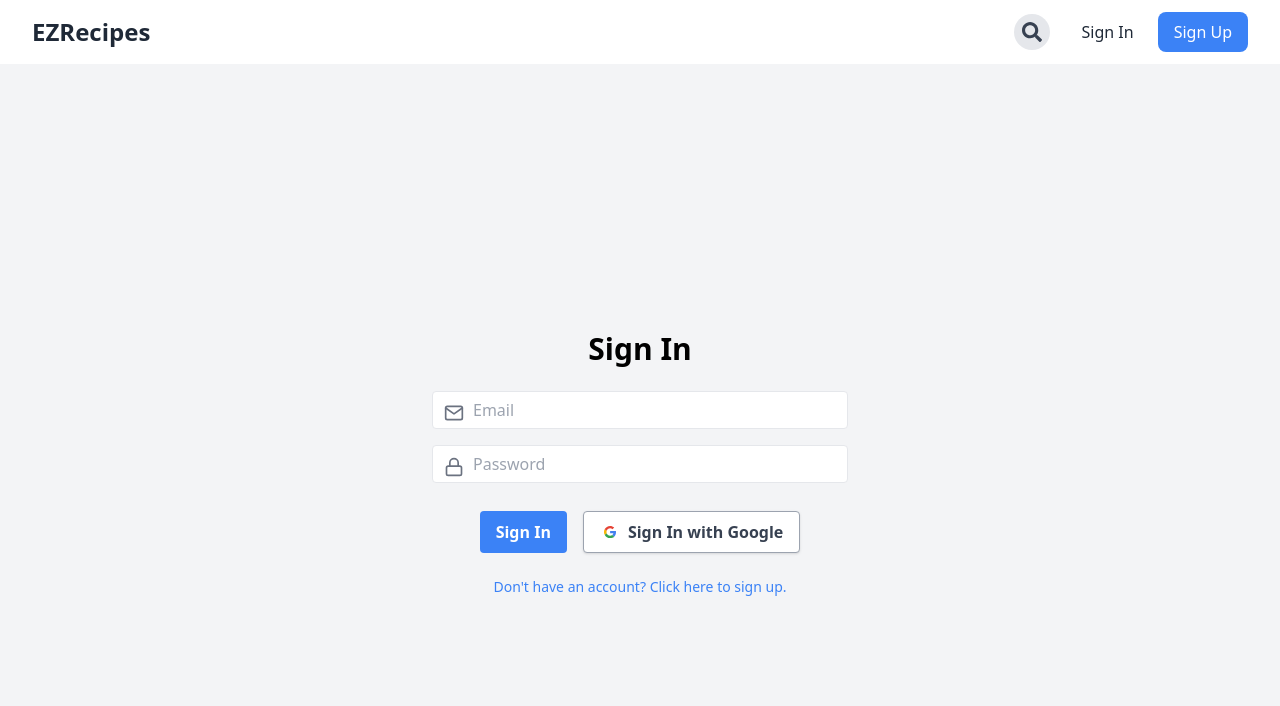
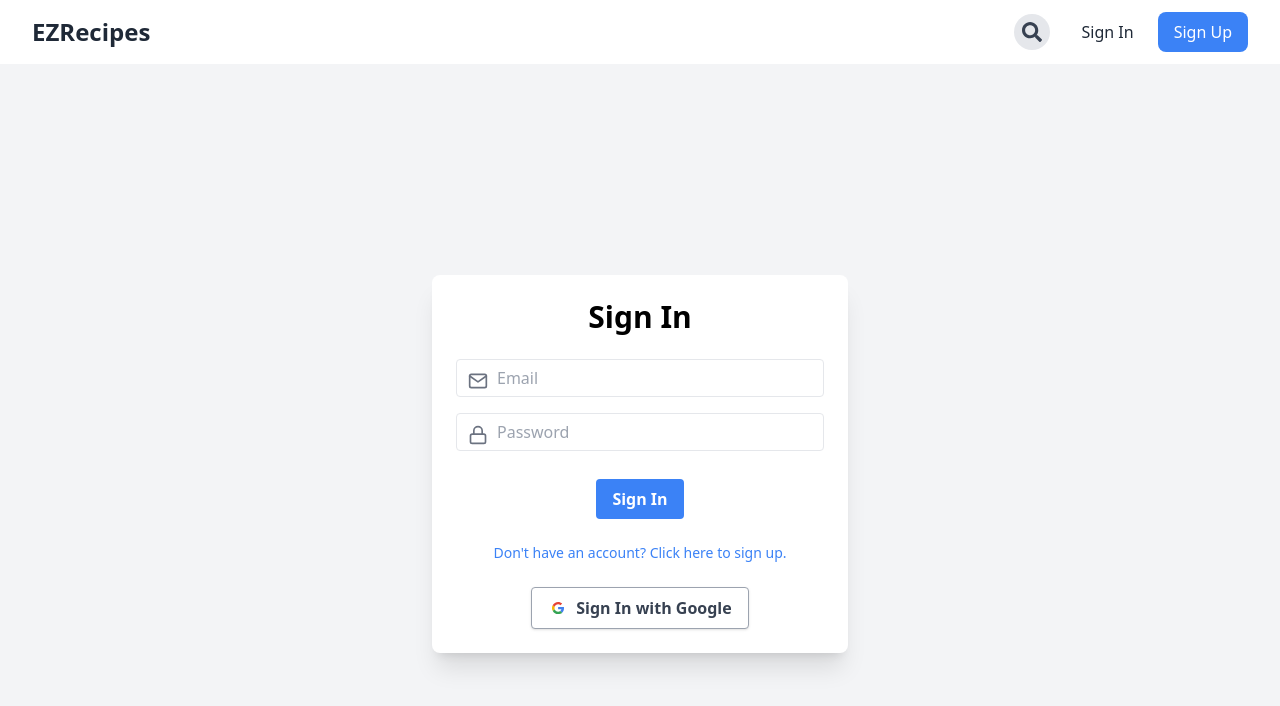
Before and after one commit to brianguyen97/ez-recipes, a React (Create React App) app: page /signin in a window 1280 px wide. Shown: the top 706 px of the page. Built offline with nearby package versions, Linux system fonts and the light colour scheme; no server answers.

Commit message:
Update Signin.jsx
- add validaiton for user sign in
- add error messages
- redirect after signing in

```diff
--- a/src/routes/Signin.jsx
+++ b/src/routes/Signin.jsx
@@ -1,15 +1,35 @@
 import { useState } from "react";
 import { FiMail, FiLock } from "react-icons/fi";
 import GoogleSignInButton from "../components/GoogleSignInButton";
-import { Link } from "react-router-dom";
+import { Link, useNavigate } from "react-router-dom";
+import { UserAuth } from "../context/AuthContext";
 
 function Signin() {
   const [email, setEmail] = useState("");
   const [password, setPassword] = useState("");
+  const [error, setError] = useState("");
+  const { signIn } = UserAuth();
 
-  const handleSubmit = (event) => {
-    event.preventDefault();
-    console.log(`Submitting email ${email} and password ${password}`);
+  const navigate = useNavigate();
+
+  const handleSubmit = (e) => {
+    e.preventDefault();
+    setError("");
+    if (!email.includes("@")) {
+      setError("Please enter a valid email address");
+      return;
+    }
+    if (password.length < 6) {
+      setError("Password must be at least 6 characters");
+      return;
+    }
+    signIn(email, password)
+      .then(() => {
+        navigate("/");
+      })
+      .catch((e) => {
+        setError(e.message);
+      });
   };
 
   const handleGoogleSignIn = () => {
@@ -19,14 +39,18 @@ function Signin() {
   return (
     <div className="min-h-screen bg-gray-100 flex justify-center items-center">
       <div className="max-w-md w-full mx-auto px-4">
+        <div className="bg-white rounded-lg shadow-xl p-6">
           <div className="text-3xl font-bold mb-6 text-center">Sign In</div>
           <form onSubmit={handleSubmit}>
             <div className="mb-4 relative">
-            <FiMail className="absolute top-3 left-3 text-gray-500" size="20" />
+              <FiMail
+                className="absolute top-3 left-3 text-gray-500"
+                size="20"
+              />
               <input
                 className="appearance-none border rounded w-full py-2 pl-10 pr-3 text-gray-700 leading-tight focus:outline-none focus:shadow-outline"
                 id="email"
-              type="email"
+                type="text"
                 placeholder="Email"
                 value={email}
                 onChange={(e) => setEmail(e.target.value)}
@@ -34,7 +58,10 @@ function Signin() {
               />
             </div>
             <div className="mb-4 relative">
-            <FiLock className="absolute top-3 left-3 text-gray-500" size="20" />
+              <FiLock
+                className="absolute top-3 left-3 text-gray-500"
+                size="20"
+              />
               <input
                 className="appearance-none border rounded w-full py-2 pl-10 pr-3 text-gray-700 mb-3 leading-tight focus:outline-none focus:shadow-outline"
                 id="password"
@@ -45,25 +72,33 @@ function Signin() {
                 required
               />
             </div>
+            {error && (
+              <div
+                className="bg-red-100 border border-red-400 text-red-700 px-4 py-3 rounded mb-4"
+                role="alert"
+              >
+                <p className="font-bold">Error</p>
+                <p>{error}</p>
+              </div>
+            )}
             <div className="flex justify-center">
               <button
-              className="bg-blue-500 hover:bg-blue-700 text-white font-bold py-2 px-4 rounded focus:outline-none focus:shadow-outline mr-4"
+                className="bg-blue-500 hover:bg-blue-700 text-white font-bold py-2 px-4 rounded focus:outline-none focus:shadow-outline"
                 type="submit"
               >
                 Sign In
               </button>
-            <GoogleSignInButton />
             </div>
+          </form>
           <div className="flex justify-center mt-6 text-sm">
-            <Link
-              to="/signup"
-              className="text-blue-500 hover:text-blue-700"
-              href="#"
-            >
+            <Link to="/signup" className="text-blue-500 hover:text-blue-700">
               Don't have an account? Click here to sign up.
             </Link>
           </div>
-        </form>
+          <div className="flex justify-center mt-6">
+            <GoogleSignInButton onClick={handleGoogleSignIn} />
+          </div>
+        </div>
       </div>
     </div>
   );
```
Lines whose indentation alone changed are shown as unchanged.
